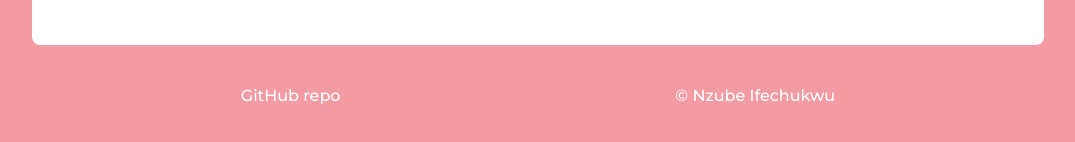
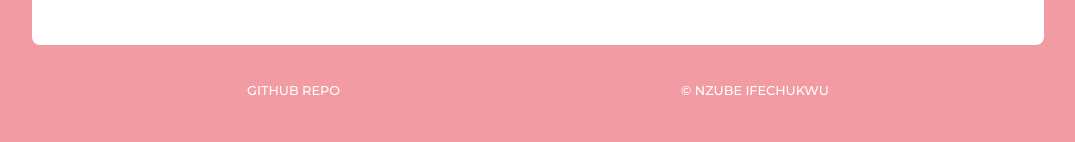
Before and after one commit to nzubeifechukwu/quote-generator, a React (Vite) app: page / in a window 1280 px wide. Shown: the part 456-598 px from the top of the page, without its empty margins (102-1177 px from the left). Built offline with nearby package versions, Linux system fonts and the light colour scheme.

Commit message:
Fix footer size for mobile

```diff
--- a/src/index.css
+++ b/src/index.css
@@ -70,10 +70,11 @@ body {
 footer {
   color: white;
   margin-bottom: 2%;
-  font-size: 0.8rem;
+  font-size: 0.6rem;
   display: flex;
   justify-content: space-evenly;
   align-self: normal;
+  text-transform: uppercase;
 }
 
 footer a {
@@ -82,7 +83,7 @@ footer a {
 }
 
 footer a:hover {
-  font-size: 1.1rem;
+  font-size: 0.65rem;
   transition: font-size 0.2s ease-in-out;
 }
 
@@ -99,8 +100,15 @@ footer a:hover {
     font-size: 1.5rem;
   }
 
-  .new-quote,
-  footer {
+  .new-quote {
     font-size: 1rem;
   }
+
+  footer {
+    font-size: 0.8rem;
+  }
+
+  footer a:hover {
+    font-size: 0.85rem;
+  }
 }
```
